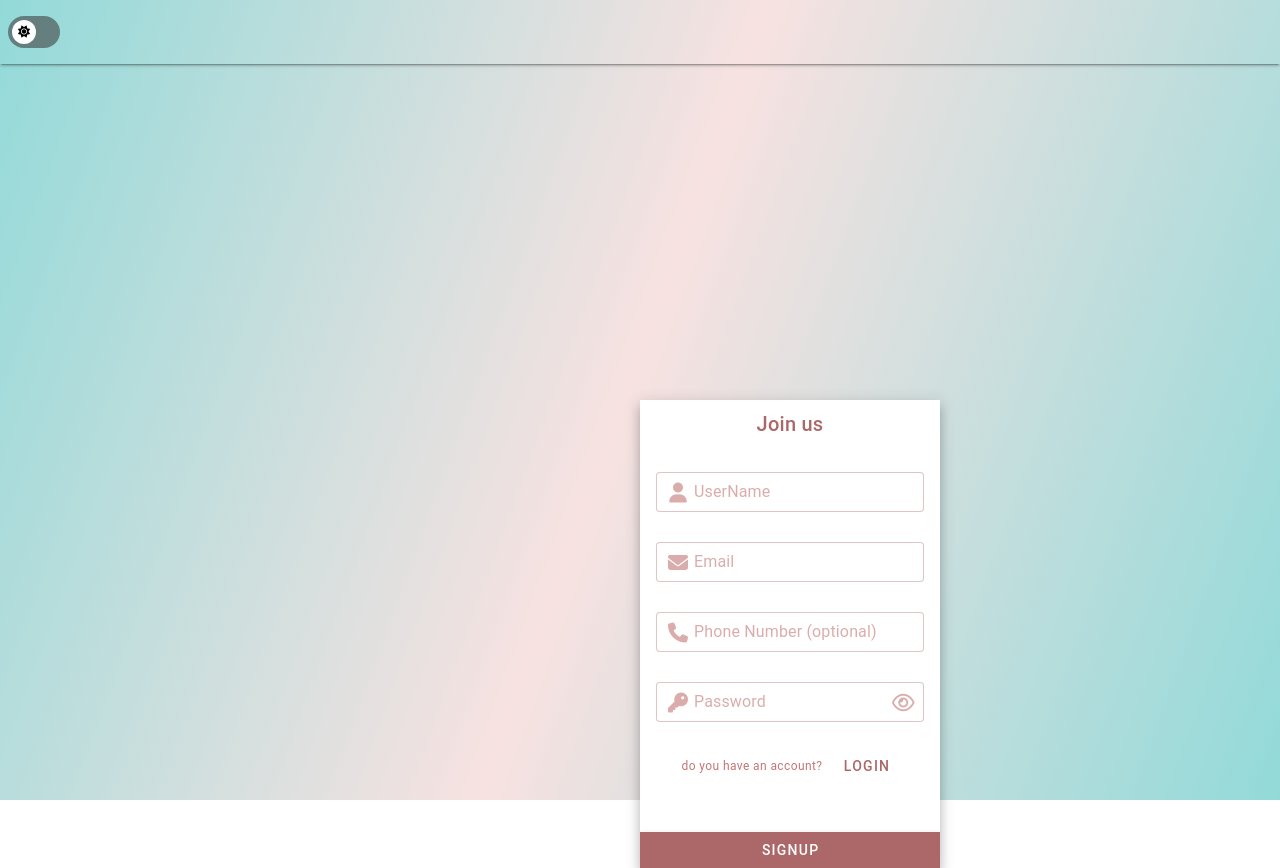
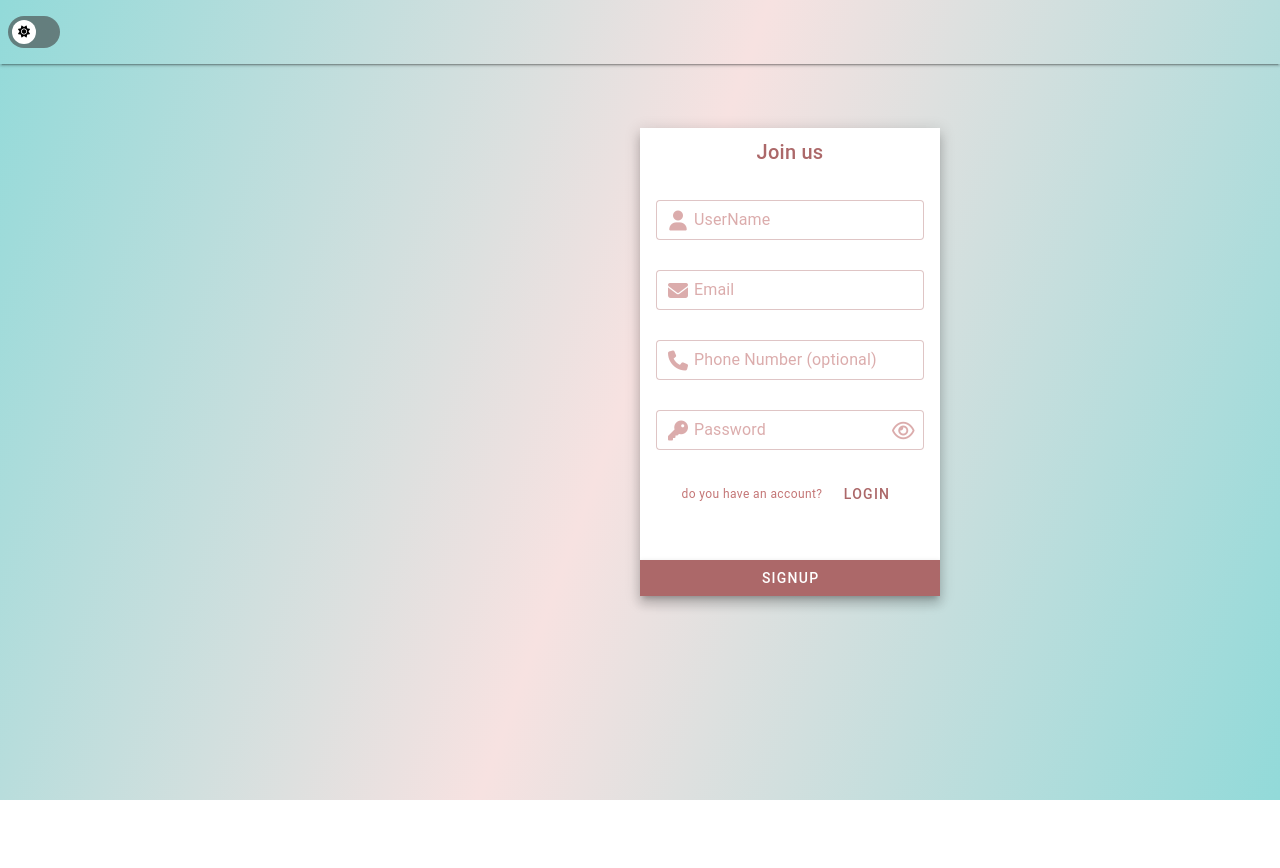
Before and after one commit to Nimakhdb13/panel, a Vue app: page / in a window 1280 px wide. After the commit the page ends 800 px from the top, so only its background shows below. Built offline with nearby package versions, Linux system fonts and the light colour scheme.

Commit message:
app bar position bug fixed

```diff
--- a/src/App.vue
+++ b/src/App.vue
@@ -8,11 +8,9 @@
           : 'index-container-dark'
       "
     >
-      <template class="d-flex justify-center">
-        <appBar></appBar>
+        <appBar class="app-bar"></appBar>
         <router-view></router-view>
         <alert />
-      </template>
     </div>
   </v-app>
 </template>
@@ -39,4 +37,8 @@ import appBar from "./components/containers/appBar.vue";
     rgb(var(--v-theme-back-3)) 100%
   );
 }
+.app-bar{
+  position: sticky !important;
+  top: 0;
+}
 </style>
--- a/src/pages/index.vue
+++ b/src/pages/index.vue
@@ -1,5 +1,5 @@
 <template>
-  <div class="h-screen d-flex align-center justify-center  f-w">
+  <div class="d-flex mt-16 align-center justify-center f-w">
     <flipperCard />
   </div>
 </template>
```
